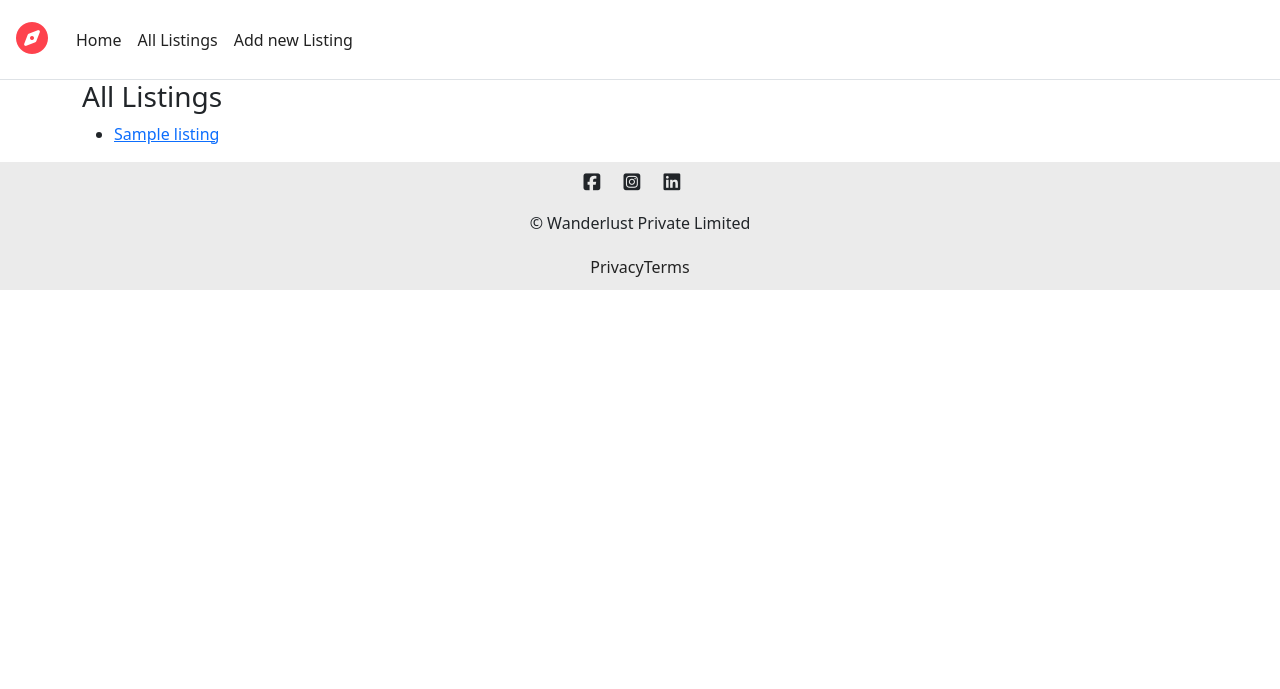
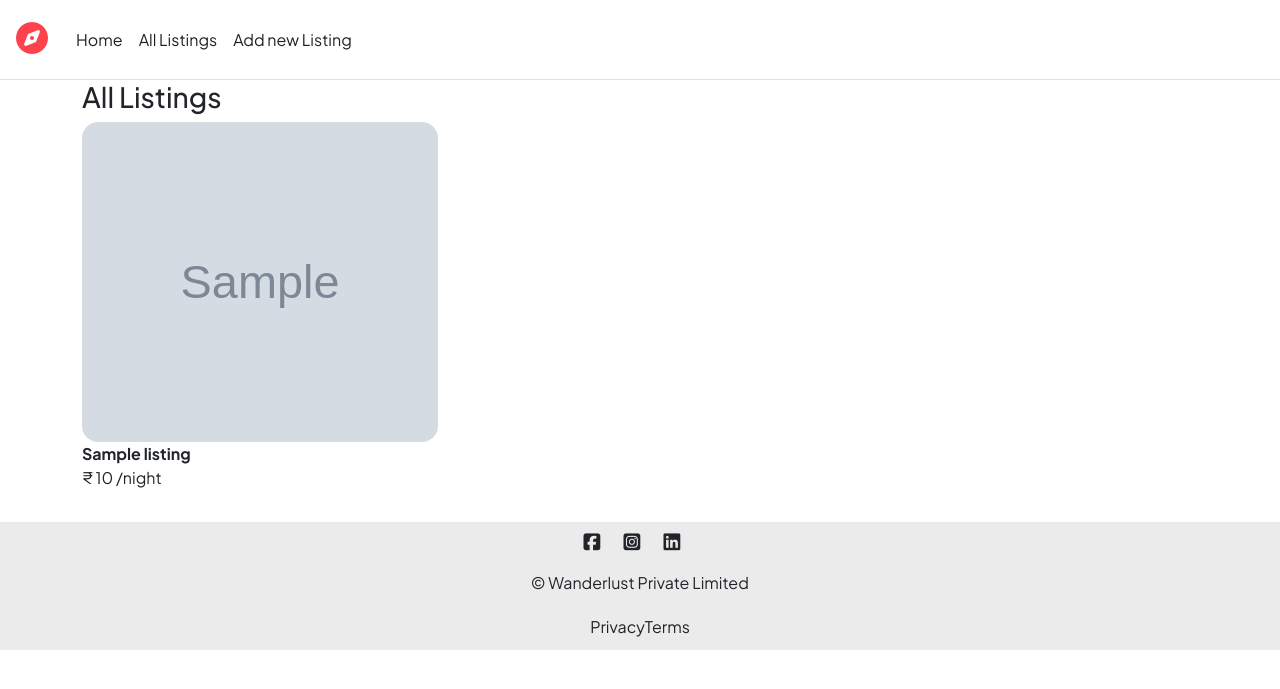
Before and after one commit to vanshchaudharyx/Wanderlust, a Node server app: page /listings in a window 1280 px wide. Shown: the top 689 px of the page. Run offline with Node 20, Linux system fonts and the light colour scheme; tables that the repository leaves empty hold one stand-in row (values such as "Sample post"); grey boxes marked "Sample" are stand-in pictures; some libraries are stand-ins or nearby versions.

Commit message:
Listings in card

```diff
--- a/public/css/style.css
+++ b/public/css/style.css
@@ -1,3 +1,7 @@
+body {
+  font-family: "Plus Jakarta Sans", sans-serif !important;
+}
+
 .navbar {
   height: 5rem;
   background-color: white;
@@ -43,3 +47,31 @@
   margin-right: 1rem;
   font-size: 1.2rem;
 }
+/* Cards */
+.card {
+  border: none !important;
+  margin-bottom: 2rem;
+}
+.card-img-top {
+  border-radius: 1rem !important;
+  width: 100% !important;
+  object-fit: cover !important;
+}
+.card-body {
+  padding: 0 !important;
+}
+.card-text {
+  font-weight: 400;
+}
+.listing-link {
+  text-decoration: none;
+}
+
+/* Card Effect */
+.card-img-overlay {
+  opacity: 0;
+}
+.card-img-overlay:hover {
+  opacity: 0.2;
+  background-color: white;
+}
--- a/views/Layouts/boilerplate.ejs
+++ b/views/Layouts/boilerplate.ejs
@@ -11,7 +11,11 @@
     <link rel="stylesheet" href="https://cdnjs.cloudflare.com/ajax/libs/font-awesome/7.3.1/css/all.min.css"
         integrity="sha512-QeR2VH+lsBE5LSAe1Q5EnTBbe7XTBubt8dG93Y7gidSgdMCr8nVqKcfKAMyN96SV8KDbZVTDXChatu5G2KQGzg=="
         crossorigin="anonymous" referrerpolicy="no-referrer">
-
+    <link rel="preconnect" href="https://fonts.googleapis.com">
+    <link rel="preconnect" href="https://fonts.gstatic.com" crossorigin>
+    <link
+        href="https://fonts.googleapis.com/css2?family=Plus+Jakarta+Sans:ital,wght@0,200..800;1,200..800&family=Poppins:ital,wght@0,100;0,200;0,300;0,400;0,500;0,600;0,700;0,800;0,900;1,100;1,200;1,300;1,400;1,500;1,600;1,700;1,800;1,900&display=swap"
+        rel="stylesheet">
 </head>
 
 <body>
--- a/views/listings/index.ejs
+++ b/views/listings/index.ejs
@@ -3,14 +3,24 @@
     <body>
         <h3>All Listings</h3>
         <!--<form method="GET" action="/listings/new"><Button>Create New Listing</Button></form> -->
-        <ul>
+
+        <div class="row row-cols-lg-3 row-cols-md-2 row-cols-sm-1">
             <%for (let listing of allListings){%>
-                <li>
-                    <a href="/listings/<%=listing.id%>">
-                        <%=listing.title%>
-                    </a>
-                </li>
+                <a href="/listings/<%=listing.id%>" class="listing-link">
+                    <div class="card col">
+                        <img src="<%=listing.image%>" class="card-img-top" alt="listing_image" style="height:20rem">
+                        <div class="card-img-overlay"></div>
+                        <div class="card-body">
+                            <p class="card-text">
+                                <b>
+                                    <%=listing.title%>
+                                </b> <br>
+                                &#8377; <%=listing.price.toLocaleString("en-IN")%> /night
+                            </p>
+                        </div>
+                    </div>
+                </a>
+                <%}%>
+        </div>
 
-                <%}%>
-        </ul>
     </body>
```
